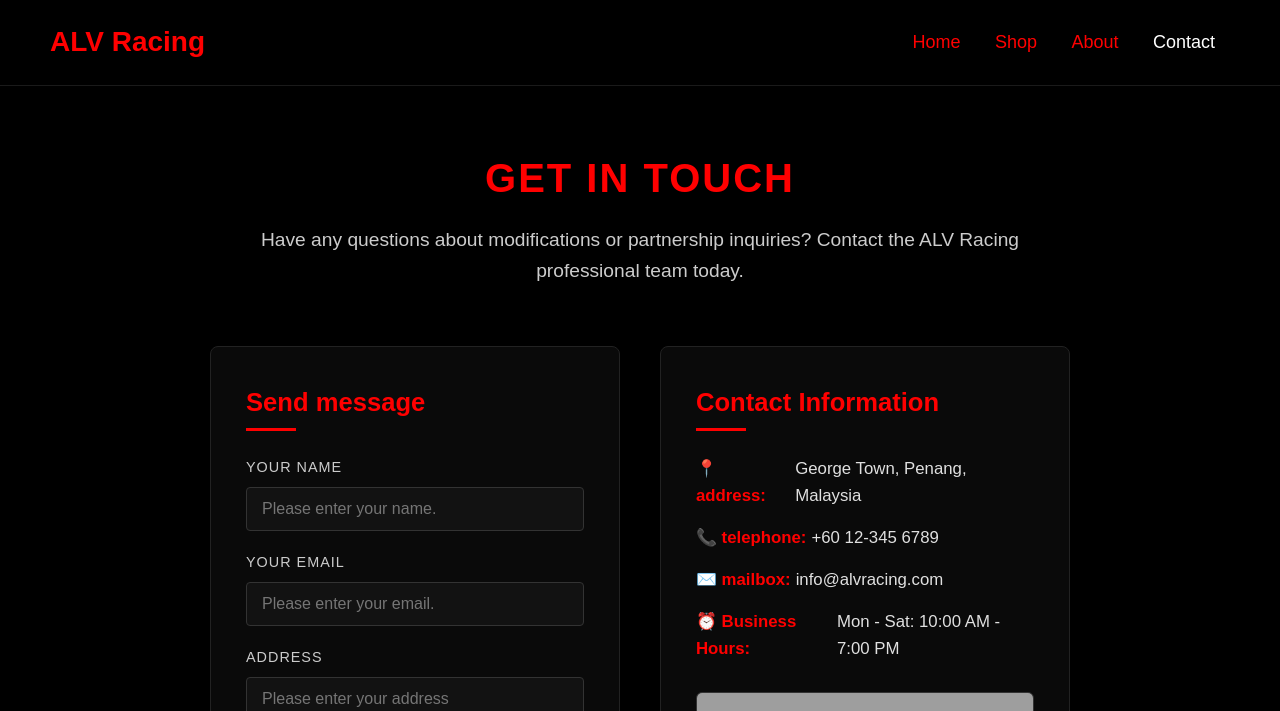
After one commit to chanangkey18071972-afk/07final-project, a PHP site: page /contact.html in a window 1280 px wide. The commit adds this page. Shown: the top 711 px of the page. Run offline with PHP 8.4, Linux system fonts and the light colour scheme; a map, chart or similar area stays blank; grey boxes are pictures that could not be loaded.

Commit message:
second commit

```diff
--- /dev/null
+++ b/about.css
@@ -0,0 +1,159 @@
+/* 基礎樣式重設 */
+* {
+    margin: 0;
+    padding: 0;
+    box-sizing: border-box;
+    font-family: 'Arial', sans-serif;
+}
+
+body {
+    background-color: #000000;
+    color: #ffffff;
+    line-height: 1.6;
+}
+
+header {
+    display: flex;
+    justify-content: space-between;
+    align-items: center;
+    padding: 20px 50px;
+    border-bottom: 1px solid #1a1a1a;
+}
+
+.logo {
+    color: #ff0000;
+    font-size: 28px;
+    font-weight: bold;
+    text-decoration: none;
+}
+
+nav a {
+    color: #ff0000;
+    text-decoration: none;
+    margin: 0 15px;
+    font-size: 18px;
+    transition: color 0.3s;
+}
+
+nav a:hover, nav a.active {
+    color: #ffffff;
+}
+
+.container {
+    max-width: 900px;
+    margin: 60px auto;
+    padding: 0 20px;
+    text-align: center;
+}
+
+.hero-section {
+    margin-bottom: 60px;
+}
+
+.hero-section h1 {
+    color: #ff0000;
+    font-size: 2.5rem;
+    text-transform: uppercase;
+    letter-spacing: 2px;
+    margin-bottom: 15px;
+}
+
+.hero-section p {
+    font-size: 1.2rem;
+    color: #cccccc;
+}
+
+.story-section {
+    background: #0a0a0a;
+    border: 1px solid #ff0000;
+    padding: 40px;
+    border-radius: 8px;
+    margin-bottom: 60px;
+    box-shadow: 0 0 15px rgba(255, 0, 0, 0.1);
+    text-align: left;
+}
+
+.story-section h2 {
+    color: #ff0000;
+    font-size: 1.8rem;
+    margin-bottom: 20px;
+    border-left: 4px solid #ff0000;
+    padding-left: 15px;
+}
+
+.story-section p {
+    color: #e0e0e0;
+    font-size: 1.05rem;
+    margin-bottom: 15px;
+}
+
+.features-grid {
+    display: grid;
+    grid-template-columns: repeat(auto-fit, minmax(250px, 1fr));
+    gap: 25px;
+    margin-bottom: 60px;
+}
+
+.feature-card {
+    background: #0e0e0e;
+    border: 1px solid #222222;
+    padding: 30px 20px;
+    border-radius: 6px;
+    transition: transform 0.3s, border-color 0.3s;
+}
+
+.feature-card:hover {
+    transform: translateY(-5px);
+    border-color: #ff0000;
+    box-shadow: 0 8px 20px rgba(255, 0, 0, 0.4);
+}
+.feature-icon {
+    font-size: 2.5rem;
+    margin-bottom: 15px;
+}
+
+.feature-card h3 {
+    color: #ff0000;
+    font-size: 1.3rem;
+    margin-bottom: 10px;
+}
+
+.feature-card p {
+    color: #aaaaaa;
+    font-size: 0.95rem;
+}
+
+.cta-section h2 {
+    font-size: 1.8rem;
+    margin-bottom: 20px;
+}
+
+.btn-shop {
+    display: inline-block;
+    background-color: transparent;
+    color: #ff0000;
+    border: 2px solid #ff0000;
+    padding: 12px 35px;
+    font-size: 1.1rem;
+    font-weight: bold;
+    text-decoration: none;
+    text-transform: uppercase;
+    border-radius: 4px;
+    transition: all 0.3s ease;
+}
+
+.btn-shop:hover {
+    background-color: #ff0000;
+    color: #000000;
+    box-shadow: 0 0 15px rgba(255, 0, 0, 0.4);
+    cursor: pointer;
+}
+
+footer {
+    text-align: center;
+    padding: 40px 20px;
+    color: #888888;
+    font-size: 14px;
+    border-top: 1px solid #1a1a1a;
+    margin-top: 100px;
+}
--- /dev/null
+++ b/contact.css
@@ -0,0 +1,115 @@
+.contact-wrapper {
+    display: flex;
+    flex-wrap: wrap;
+    gap: 40px;
+    text-align: left;
+    margin-top: 40px;
+}
+
+.contact-form-container, .contact-info-container {
+    flex: 1;
+    min-width: 300px;
+    background: #0a0a0a;
+    border: 1px solid #222222;
+    padding: 35px;
+    border-radius: 8px;
+    box-shadow: 0 4px 20px rgba(0, 0, 0, 0.5);
+}
+
+.contact-form-container h2, .contact-info-container h2 {
+    color: #ff0000;
+    font-size: 1.6rem;
+    margin-bottom: 25px;
+    position: relative;
+    padding-bottom: 8px;
+}
+
+.contact-form-container h2::after, .contact-info-container h2::after {
+    content: '';
+    position: absolute;
+    left: 0;
+    bottom: 0;
+    width: 50px;
+    height: 3px;
+    background-color: #ff0000;
+}
+
+.contact-form .form-group {
+    margin-bottom: 20px;
+}
+
+.contact-form label {
+    display: block;
+    color: #cccccc;
+    margin-bottom: 8px;
+    font-size: 0.9rem;
+    text-transform: uppercase;
+    letter-spacing: 1px;
+}
+
+.contact-form input, .contact-form textarea {
+    width: 100%;
+    padding: 12px 15px;
+    background-color: #121212;
+    border: 1px solid #333333;
+    color: #ffffff;
+    border-radius: 4px;
+    font-size: 1rem;
+    transition: border-color 0.3s, box-shadow 0.3s;
+}
+
+.contact-form input:focus, .contact-form textarea:focus {
+    outline: none;
+    border-color: #ff0000;
+    box-shadow: 0 0 8px rgba(255, 0, 0, 0.2);
+}
+
+.btn-submit {
+    width: 100%;
+    background-color: #ff0000;
+    color: #000000;
+    border: none;
+    padding: 14px;
+    font-size: 1.1rem;
+    font-weight: bold;
+    text-transform: uppercase;
+    border-radius: 4px;
+    cursor: pointer;
+    transition: all 0.3s ease;
+}
+
+.btn-submit:hover {
+    background-color: #cc0000;
+    color: #ffffff;
+    box-shadow: 0 0 15px rgba(255, 0, 0, 0.4);
+}
+
+.info-list {
+    list-style: none;
+    margin-bottom: 30px;
+}
+
+.info-list li {
+    color: #e0e0e0;
+    margin-bottom: 15px;
+    font-size: 1.05rem;
+    display: flex;
+    align-items: center;
+}
+
+.info-list li strong {
+    color: #ff0000;
+    margin-right: 5px;
+}
+
+.map-container {
+    border: 1px solid #333333;
+    border-radius: 6px;
+    overflow: hidden;
+}
+
+@media (max-width: 768px) {
+    .contact-wrapper {
+        flex-direction: column;
+    }
+}
--- /dev/null
+++ b/contact.html
@@ -0,0 +1,85 @@
+<!DOCTYPE html>
+<html lang="zh-Hant">
+<head>
+    <meta charset="UTF-8">
+    <meta name="viewport" content="width=device-width, initial-scale=1.0">
+    <title>Contact Us | ALV Racing</title>
+     <link rel="stylesheet" href="about.css">
+    <link rel="stylesheet" href="contact.css">
+</head>
+<body>
+
+    <header>
+        <a href="#" class="logo">ALV Racing</a>
+        <nav>
+            <a href="home.html">Home</a>
+            <a href="shop.html">Shop</a>
+            <a href="about.html">About</a>
+            <a href="contact.html" class="active">Contact</a>
+        </nav>
+    </header>
+
+    <div class="container">
+
+        <section class="hero-section">
+            <h1>Get In Touch</h1>
+            <p>Have any questions about modifications or partnership inquiries? Contact the ALV Racing professional team today.</p>
+        </section>
+
+        <div class="contact-wrapper">
+
+            <div class="contact-form-container">
+                <h2>Send message</h2>
+                <form action="#" method="POST" class="contact-form">
+                    <div class="form-group">
+                        <label for="name">Your Name</label>
+                        <input type="text" id="name" name="name" placeholder="Please enter your name." required>
+                    </div>
+                    <div class="form-group">
+                        <label for="email">Your Email</label>
+                        <input type="email" id="email" name="email" placeholder="Please enter your email." required>
+                    </div>
+                    <div class="form-group">
+                        <label for="subject">Address</label>
+                        <input type="text" id="subject" name="subject" placeholder="Please enter your address" required>
+                    </div>
+                    <div class="form-group">
+                        <label for="message">Message</label>
+                        <textarea id="message" name="message" rows="5" placeholder="Please enter your inquiry..." required></textarea>
+                    </div>
+                    <button type="submit" class="btn-submit">Send Message</button>
+                </form>
+            </div>
+
+            <div class="contact-info-container">
+                <h2>Contact Information</h2>
+                <ul class="info-list">
+                    <li><strong>📍 address:</strong> George Town, Penang, Malaysia</li>
+                    <li><strong>📞 telephone:</strong> +60 12-345 6789</li>
+                    <li><strong>✉️ mailbox:</strong> info@alvracing.com</li>
+                    <li><strong>⏰ Business Hours:</strong> Mon - Sat: 10:00 AM - 7:00 PM</li>
+                </ul>
+
+                <div class="map-container">
+                    <iframe
+                        src="https://www.google.com/maps/embed?pb=!1m18!1m12!1m3!1d3972.0188649989173!2d100.33460607498411!3d5.4140967945651095!2m3!1f0!2f0!3f0!3m2!1i1024!2i768!4f13.1!3m3!1m2!1s0x304ac349409f38cd%3A0xa0ccd7a8be794d3a!2sForward%20College!5e0!3m2!1sen!2smy!4v1791432908231!5m2!1sen!2smy" width="600" height="450" style="border:0;" allowfullscreen="" loading="lazy" referrerpolicy="strict-origin-when-cross-origin"
+                        width="100%"
+                        height="250"
+                        style="border:0; border-radius: 6px;"
+                        allowfullscreen=""
+                        loading="lazy"
+                        referrerpolicy="no-referrer-when-downgrade">
+                    </iframe>
+                </div>
+            </div>
+
+        </div>
+
+    </div>
+
+    <footer>
+        &copy; 2026 ALV Racing. All Rights Reserved. Designed for Riders.
+    </footer>
+
+</body>
+</html>
--- a/shop.css
+++ b/shop.css
@@ -70,7 +70,7 @@
 }
 .shop-grid{
     display: grid;
-    grid-template-columns: repeat(auto-fill, minmax(260px, 1fr));
+    grid-template-columns: repeat(auto-fill, minmax(280px, 1fr));
     gap: 25px;
 }
 .main-footer{
```
Also changed, not shown: about.html (added, +73 -0 lines), home.css (+7 -1 lines), shop.html (+0 -20 lines).
